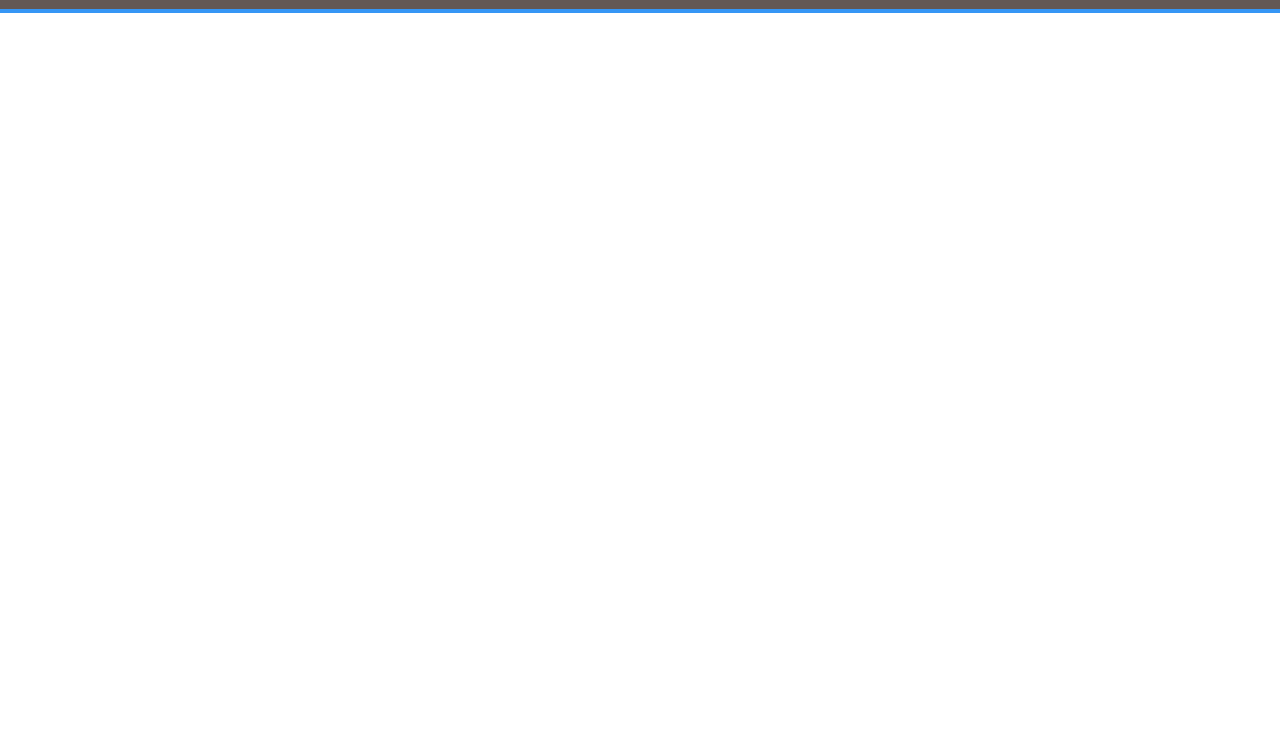
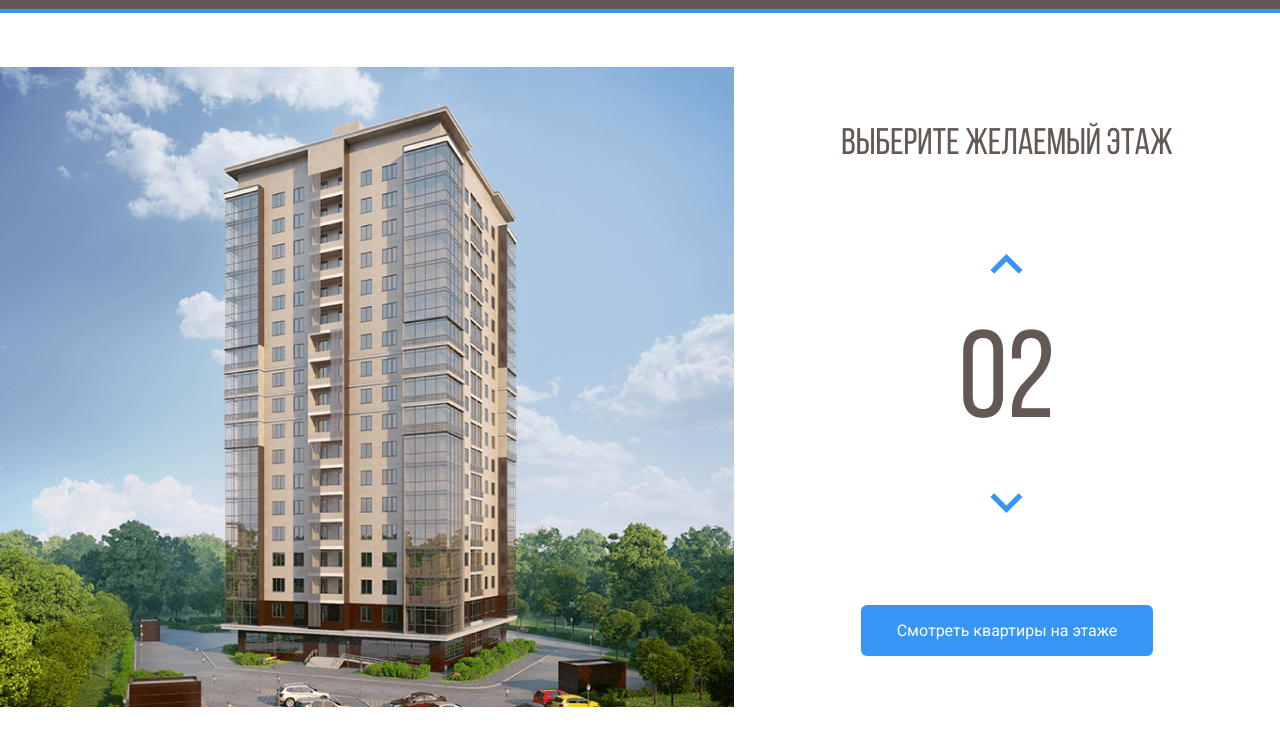
Before and after one commit to mkachalko/Melody, a plain HTML site: page index.html in a window 1280 px wide. Shown: the part 55-800 px from the top of the page. Drawn offline with Linux system fonts and the light colour scheme.

Commit message:
added <main>

```diff
--- a/css/style.css
+++ b/css/style.css
@@ -1,3 +1,10 @@
+@font-face {
+  font-family: "Bebas Neue";
+  src: local("BebasNeueRegular"), url("../fonts/BebasNeueRegular.woff2") format("woff2"),
+    url("../fonts/BebasNeueRegular.woff") format("woff");
+
+  font-display: swap;
+}
 * {
 	box-sizing: border-box;
 }
@@ -49,3 +56,64 @@ body {
 	text-decoration: none;
 	color: #fff;
 }
+.main {
+	max-width: 1280px;
+    margin: auto;
+    padding-top: 54px;
+    display: flex;
+}
+.main-info {
+	flex-grow: 1;
+	margin: 56px; /*на макете есть отступы, в уроке нет*/
+	text-align: center;
+	display: flex;
+	flex-direction: column;
+	align-items: center;
+	justify-content: space-between;
+
+}
+.home-image path {
+	opacity: 0;
+	cursor: pointer;
+}
+.home-image path:hover {
+	opacity: 1;
+}
+.counter-group {
+	display: flex;
+	flex-direction: column;
+	align-items: center;
+}
+.counter-button {
+	cursor: pointer;
+	background-color: #fff;
+	border: none;
+}
+.counter-arrow-down {
+	transform: rotateX(180deg);
+}
+.main-title {
+	margin: 0;
+	font-family: "Bebas Neue", sans-serif;
+	font-size: 37px;
+    line-height: 44px;
+    color: #635854;
+    font-weight: 400;
+}
+.counter {
+	font-family: "Bebas Neue", sans-serif;
+	color: #635854;
+	font-size: 124px;
+	padding-top: 35px;
+	padding-bottom: 35px;
+}
+.button-primary {
+	background: #3596F5;
+    border-radius: 6px;
+	color: #fff;
+	border: none;
+	font-size: 16px;
+    line-height: 19px;
+    padding: 16px 36px;
+    cursor: pointer;
+}
--- a/index.html
+++ b/index.html
@@ -41,5 +41,54 @@
 	   <!-- /.navbar -->
 
 	</header>
+
+	<main class="main">
+	   <div class="main-image">
+		  <svg class="home-image"
+		  width="734" height="640" viewBox="0 0 734 640" fill="none" xmlns="http://www.w3.org/2000/svg" xmlns:xlink="http://www.w3.org/1999/xlink">
+           <rect width="734" height="640" fill="url(#pattern0)"/>
+           <defs>
+                 <pattern id="pattern0" patternContentUnits="objectBoundingBox" width="1" height="1">
+                  <use xlink:href="#image0" transform="translate(-0.00408719) scale(0.0013624 0.0015625)"/>
+                 </pattern>
+               <image id="image0" width="740" height="640" xlink:href="img/home.png">
+           </defs>
+           <path d="M222 530L442.8 538L512 524.3V546L443.5 565.7L222 554.7V530Z" fill="#3595F6" fill-opacity="0.75"/>
+           <path d="M223 529V504L443.3 507.3L513 504V524L443.7 537L223 529Z" fill="#3595F6" fill-opacity="0.75"/>
+           <path d="M223 503V478H444H513V501L445 508L223 503Z" fill="#3595F6" fill-opacity="0.75"/>
+           <path d="M223 479V454L444.3 450.3L512 457V479H444" fill="#3595F6" fill-opacity="0.75"/>
+           <path d="M223 453V427L444.5 423.7L513 434.7V456L444 449.3L223 453Z" fill="#3595F6" fill-opacity="0.75"/>
+           <path d="M222 426V402.3L443 390L514 413V434.3L443 422L222 426Z" fill="#3595F6" fill-opacity="0.75"/>
+           <path d="M222 404V379L444.2 362.7L514 391.3V412L443.7 390.3L222 404Z" fill="#3595F6" fill-opacity="0.75"/>
+           <path d="M222 379V354L444.5 333.7L514 370.3V391L442 362.3L222 379Z" fill="#3595F6" fill-opacity="0.75"/>
+           <path d="M222 353V329L445 304.3L514 348.3V370L444.7 332L222 353Z" fill="#3595F6" fill-opacity="0.75"/>
+           <path d="M222 328V304L444.5 275.3L514 326.3V347L443.7 304.7L222 328Z" fill="#3595F6" fill-opacity="0.75"/>
+           <path d="M221 304V280L443.3 247L514 306.3V326L444 275.3L221 304Z" fill="#3595F6" fill-opacity="0.75"/>
+           <path d="M222 279V255L443.2 220L513 284V305L444.3 246.7L222 279Z" fill="#3595F6" fill-opacity="0.75"/>
+           <path d="M222 255V230L444.3 192L513 262.3V283L444 219L222 255Z" fill="#3595F6" fill-opacity="0.75"/>
+           <path d="M222 229V204L442.8 160.3L513 239.3V262L444 188.7L222 229Z" fill="#3595F6" fill-opacity="0.75"/>
+           <path d="M223 205V180L443 132L513 217V240L442.3 160.7L223 205Z" fill="#3595F6" fill-opacity="0.75"/>
+           <path d="M222 180V155L441.8 103L513 195.3V218L443.3 131.7L222 180Z" fill="#3595F6" fill-opacity="0.75"/>
+           <path d="M222 155V129L444 72.3L513 174V195L443.7 103.3L222 155Z" fill="#3595F6" fill-opacity="0.75"/>
+
+          </svg>
+		</div>
+		<!-- /.main-image -->
+		<div class="main-info">
+			<h2 class="main-title">Выберите желаемый этаж</h2>
+			<div class="counter-group">
+				<button class="counter-button counter-up">
+					<img class="counter-arrow counter-arrow-up" src="img/arrow.svg" alt="arrow-up">
+				</button>
+			       <span class="counter">02</span>
+			    <button class="counter-button counter-down">
+			    	<img class="counter-arrow counter-arrow-down" src="img/arrow.svg" alt="arrow-down">
+			    </button>
+			</div>
+			<button class="button-primary">Смотреть квартиры на этаже</button>
+		</div>
+		<!-- /.main-info -->
+
+	</main>
 </body>
 </html>
```
Also changed, not shown: fonts/BebasNeueRegular.woff (added), fonts/BebasNeueRegular.woff2 (added), img/arrow.svg (added), img/home.png (added).
